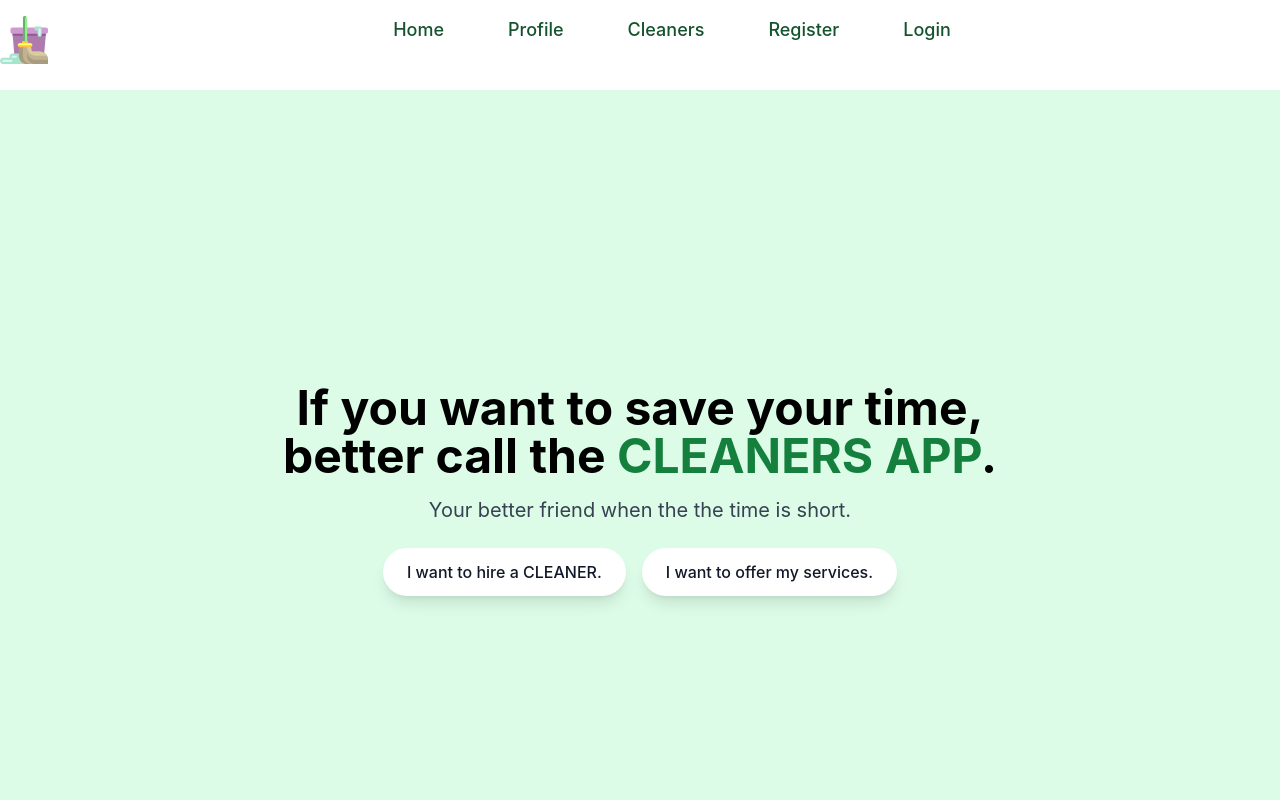
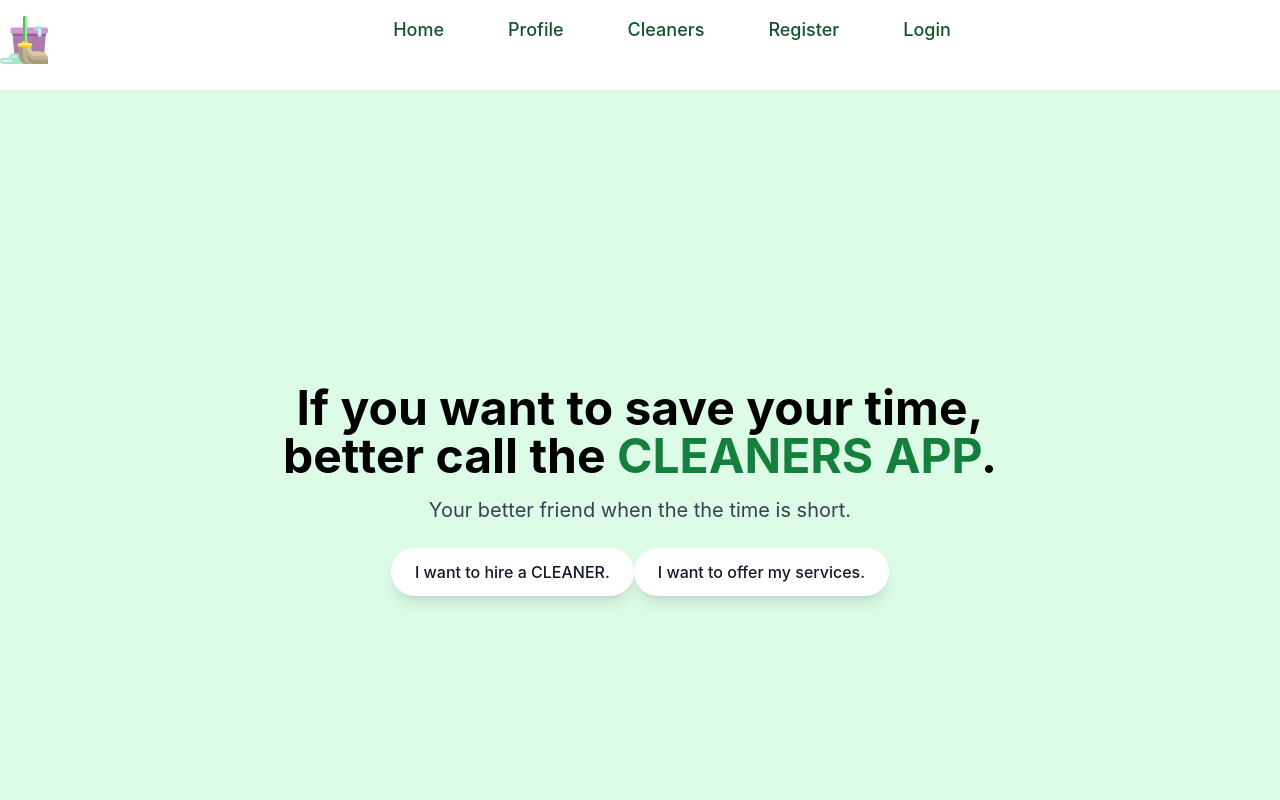
Before and after one commit to ramlow07/Cleaners-app, a React (Create React App) app in the folder frontend/my-app/: page /home in a window 1280 px wide. Shown: the top 800 px of the page. Built offline with nearby package versions, Linux system fonts and the light colour scheme.

Commit message:
feat: adding link to redirect the user to cleaner list

```diff
--- a/frontend/my-app/src/components/homepage/HeroSection.tsx
+++ b/frontend/my-app/src/components/homepage/HeroSection.tsx
@@ -12,12 +12,14 @@ const HeroSection = () => {
           Your better friend when the the time is short.
         </p>
         <div className="flex flex-col sm:flex-row justify-center space-y-3 sm:space-y-0 sm:space-x-4">
+          <a rel="stylesheet" href="/cleanerlist">
             <button className="bg-white text-gray-900 font-medium py-3 px-6 rounded-full shadow-lg hover:bg-green-300 transition duration-300">
               I want to hire a CLEANER.
             </button>
             <button className="bg-white text-gray-900 font-medium py-3 px-6 rounded-full shadow-lg hover:bg-green-300 transition duration-300">
               I want to offer my services.
             </button>
+          </a>
         </div>
       </div>
     </section>
```
Lines whose indentation alone changed are shown as unchanged.
